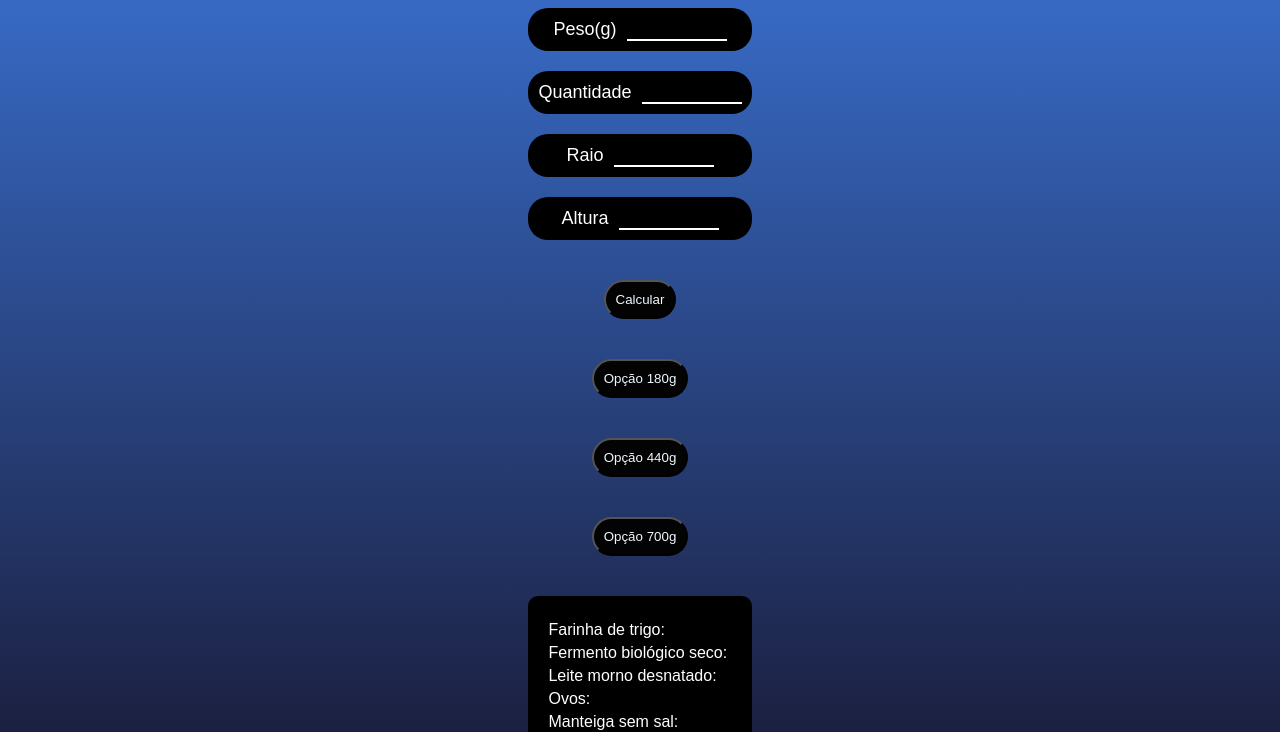
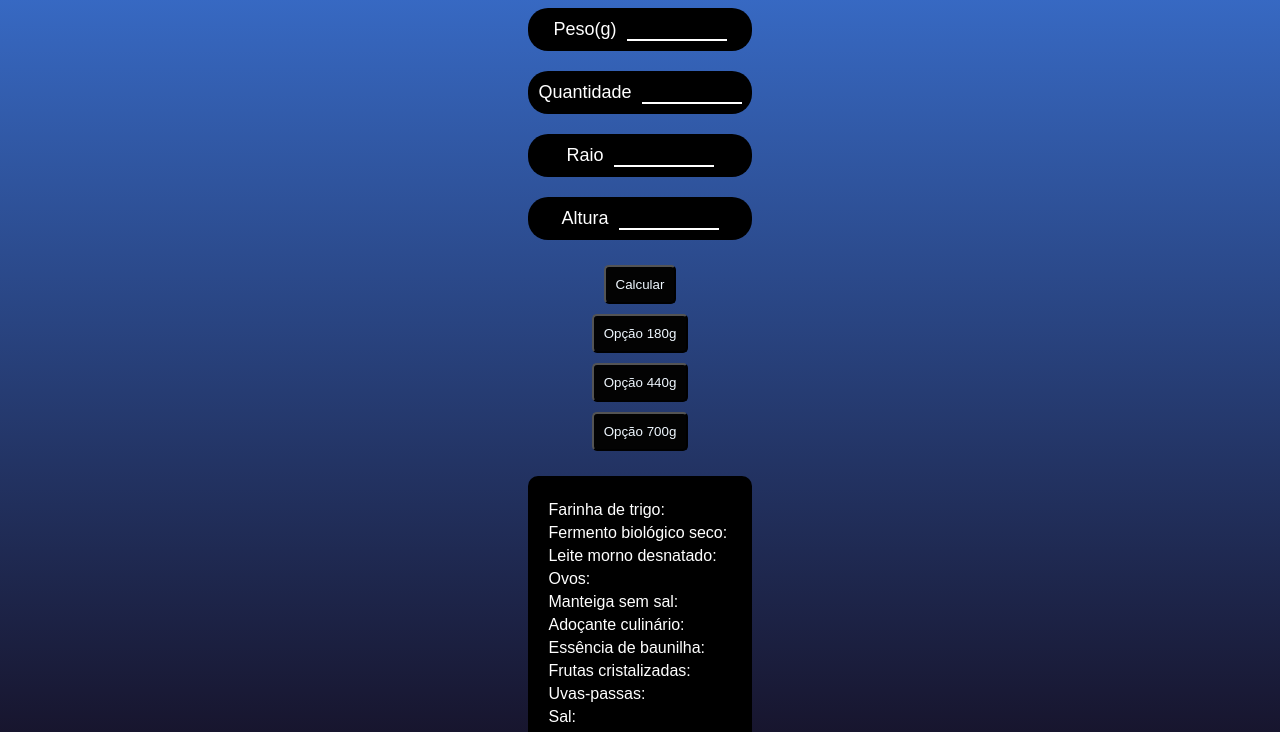
Before and after one commit to MateusLogrado/panetonenazrim, a website built with Vite: page ingredientes.html in a window 1280 px wide. Shown: the part 72-804 px from the top of the page. Built offline with nearby package versions, Linux system fonts and the light colour scheme.

Commit message:
mudei um pouco os botoes

```diff
--- a/ingredientes.css
+++ b/ingredientes.css
@@ -69,9 +69,8 @@ h1 {
     background: rgb(3, 3, 3);
     color: aliceblue;
     padding: 10px;
-
-    border-radius: 20px;
-    margin: 20px 0;
+    border-radius: 5px;
+    margin: 5px 0;
 
     align-items: center;
     justify-content: center;
```
